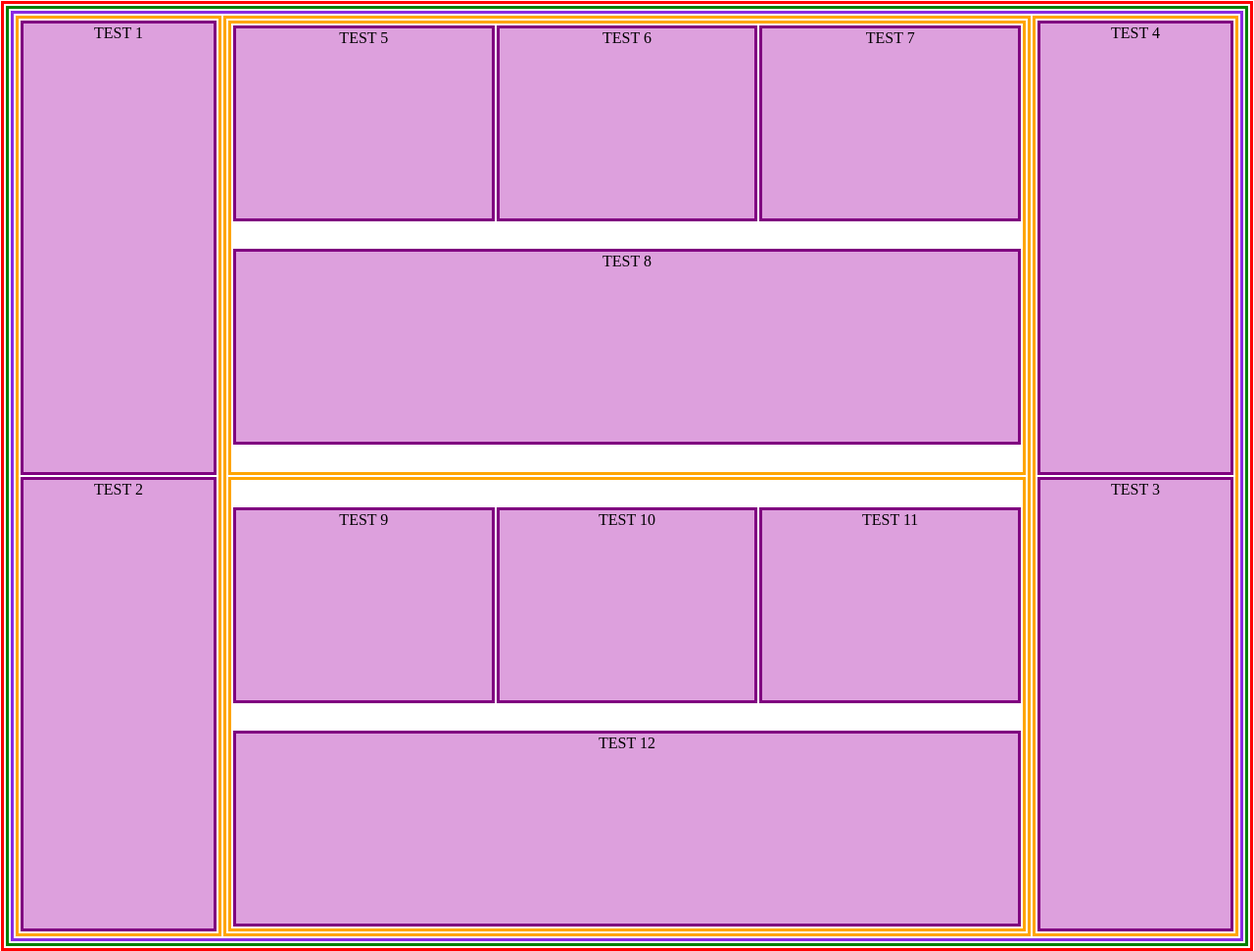
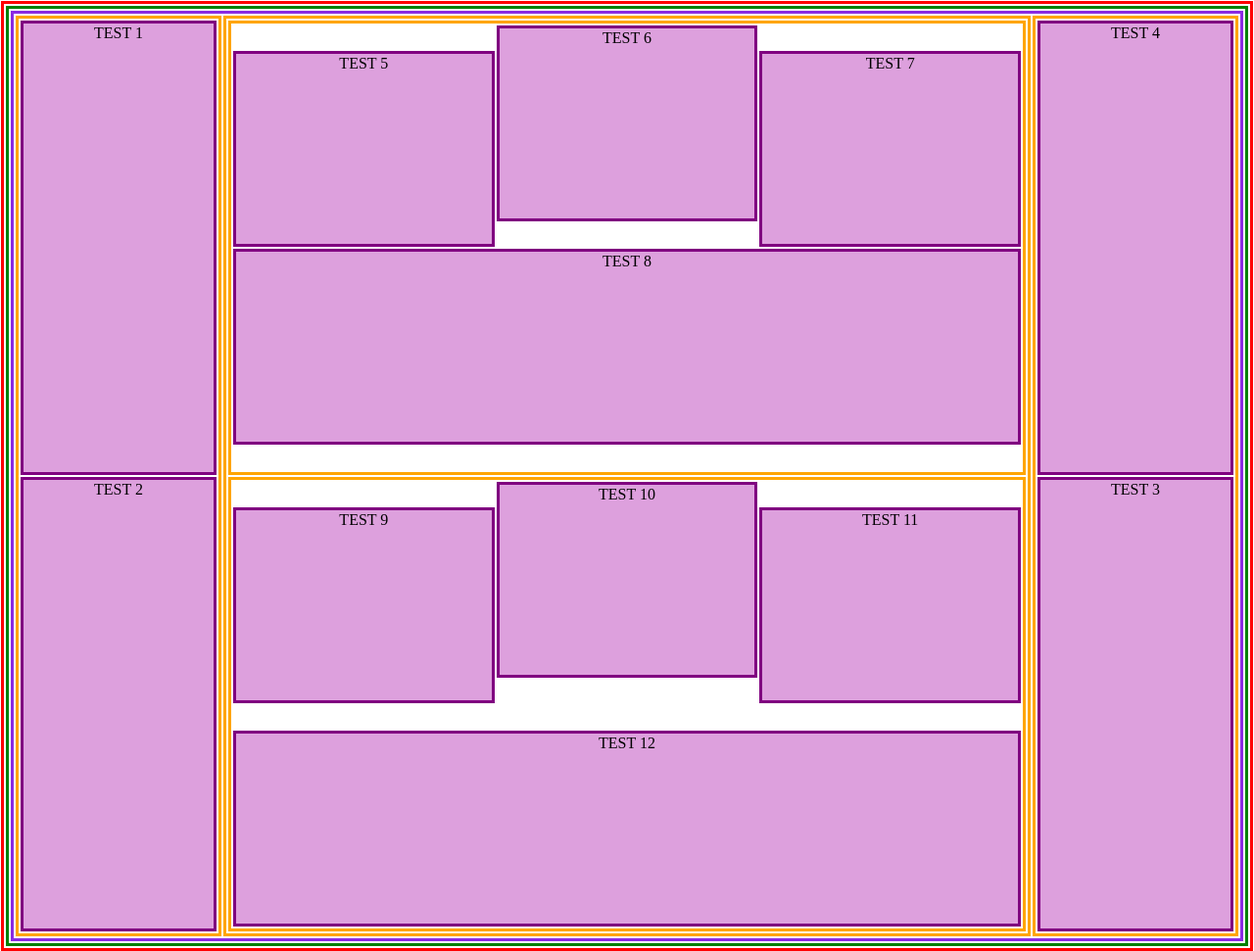
Before and after one commit to nahyanquasem/webpage_test, a plain HTML site: page html-boilerplate/index.html in a window 1280 px wide. Shown: the whole page at 98% size. Drawn offline with Linux system fonts and the light colour scheme.

Commit message:
Understanding align-self property

```diff
--- a/html-boilerplate/styles.css
+++ b/html-boilerplate/styles.css
@@ -108,6 +108,7 @@ body{
 
 .flex-item-5{
 
+  align-self: flex-end;
 
 
 }
@@ -120,6 +121,8 @@ body{
 }
 
 .flex-item-7{
+
+  align-self: flex-end;
 
 
 
@@ -139,6 +142,8 @@ body{
 
 .flex-item-10{
 
+  align-self: flex-start;
+
 
 
 }
```
